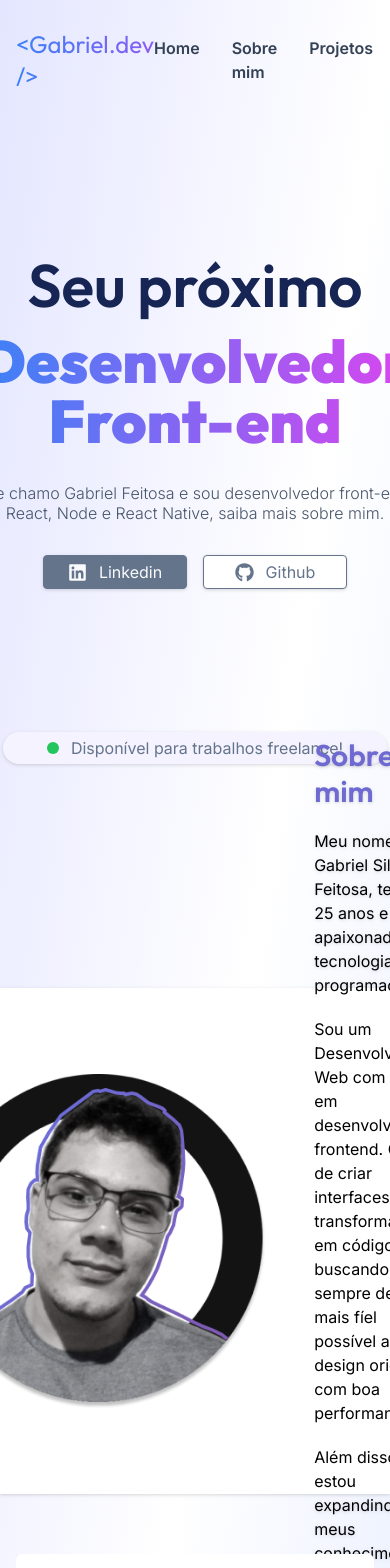
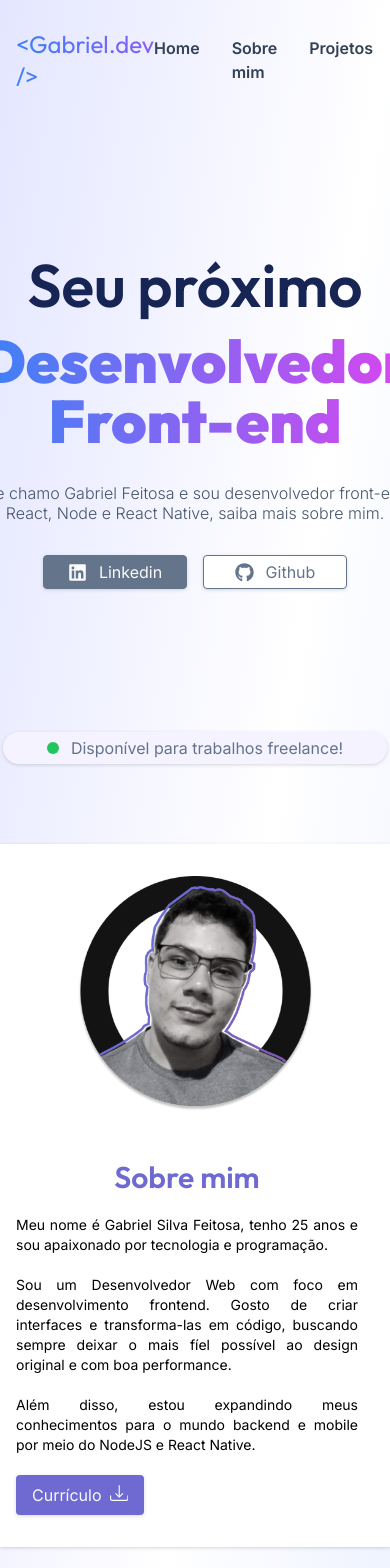
Before and after one commit to br-gabriel/my-portfolio, a Next.js app: page / in a window 390 px wide. Shown: the top 1568 px of the page. Built offline with nearby package versions, Linux system fonts and the light colour scheme.

Commit message:
responsive tweaks

```diff
--- a/src/components/AboutMe.jsx
+++ b/src/components/AboutMe.jsx
@@ -12,29 +12,31 @@ const outfit = Outfit({
 export default function Aboutme() {
     return (
         <div className="w-full h-screen flex flex-col items-center">
-            <section className="bg-white h-3/5 w-full mt-36 flex flex-col items-center justify-center drop-shadow">
-                <div className="max-w-7xl w-full px-4 py-8 flex flex-row items-center justify-center gap-12">
+            <section className="bg-white w-full h-full md:h-3/5 mt-0 md:mt-36 flex flex-col items-center justify-center drop-shadow">
+                <div className="max-w-7xl w-full px-4 py-8 flex flex-col md:flex-row items-center justify-center gap-12">
 
-                    <Image src={profilePicLight} alt="foto de perfil" width={335}/>
+                    <div className="w-[235px] md:min-w-[335px]">
+                        <Image src={profilePicLight} alt="foto de perfil" width={335} />
+                    </div>
 
                     <div className="flex flex-col max-w-2xl pr-4 gap-5">
-                        <h3 className={`${outfit.className} text-[#6e6ad2] font-semibold text-3xl`}>
+                        <h3 className={`${outfit.className} text-[#6e6ad2] font-semibold text-3xl text-center md:text-left`}>
                             Sobre mim
                         </h3>
 
-                        <p>
+                        <p className="text-justify text-sm md:text-base">
                             Meu nome é Gabriel Silva Feitosa, tenho 25 anos e sou apaixonado por tecnologia e programação.
                         </p>
 
-                        <p>
+                        <p className="text-justify text-sm md:text-base">
                             Sou um Desenvolvedor Web com foco em desenvolvimento frontend. Gosto de criar interfaces e transforma-las em código, buscando sempre deixar o mais fíel possível ao design original e com boa performance.
                         </p>
 
-                        <p>
+                        <p className="text-justify text-sm md:text-base">
                             Além disso, estou expandindo meus conhecimentos para o mundo backend e mobile por meio do NodeJS e React Native.
                         </p>
 
-                        <button className="w-32 px-4 py-2 bg-[#6e6ad2] text-slate-50 rounded drop-shadow flex flex-row justify-center gap-2 duration-200 hover:bg-[#6e6ad2]/80 hover:ease-in-out  hover:scale-105">
+                        <button className="w-32 px-4 py-2 bg-[#6e6ad2] text-slate-50 rounded drop-shadow flex flex-row justify-center gap-2 duration-200 hover:bg-[#6e6ad2]/80 hover:text-white hover:ease-in-out hover:scale-105">
                             Currículo
                             <BsDownload size={20}/>
                         </button>
```
